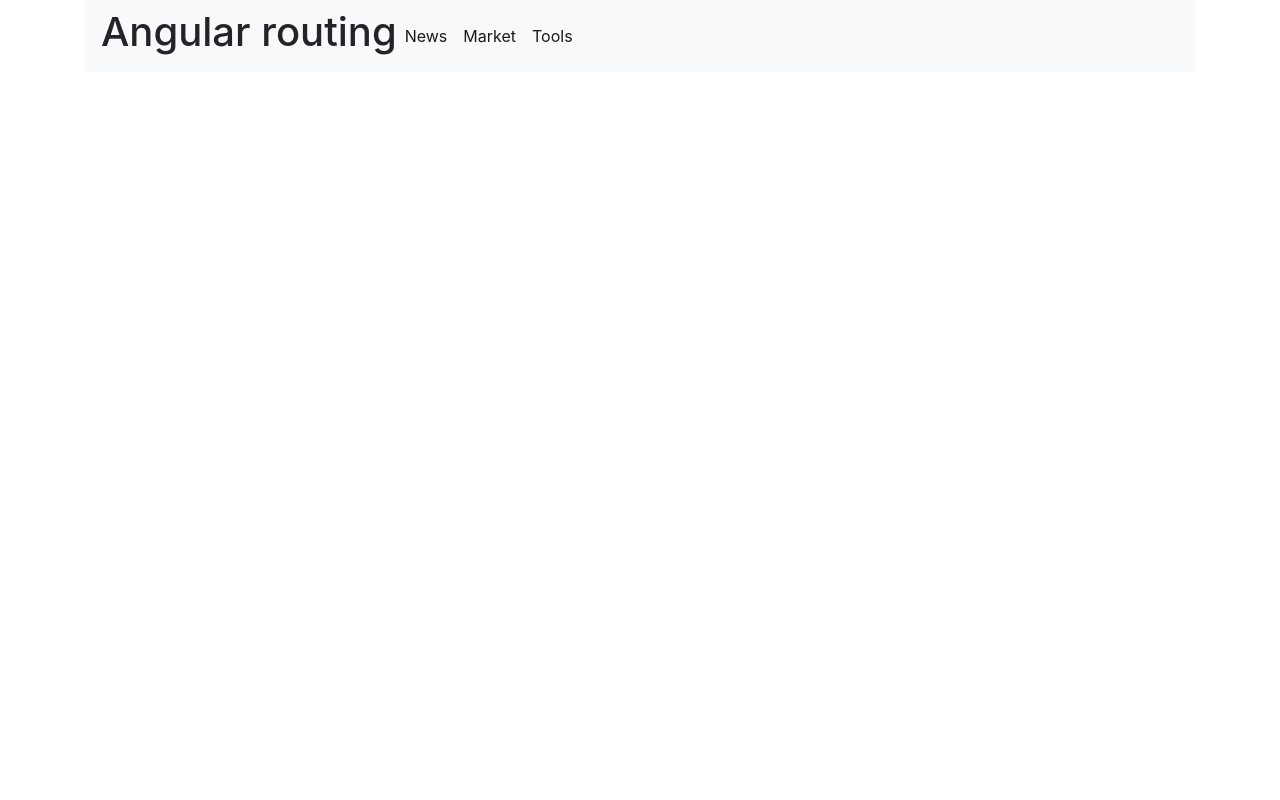
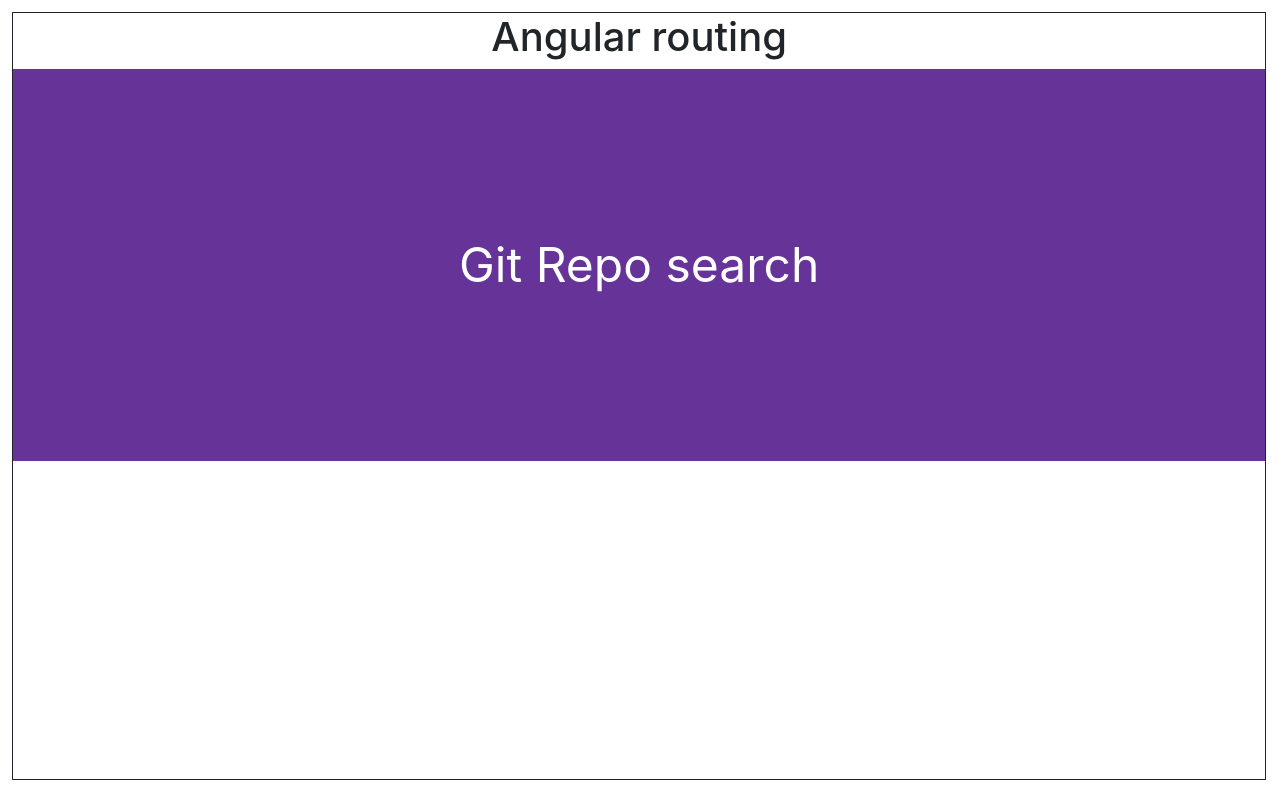
Before and after one commit to vishnuroshan/deploy-heroku, an Angular app: page / in a window 1280 px wide. Built offline with nearby package versions, Linux system fonts and the light colour scheme.

Commit message:
ui change

```diff
--- a/src/app/app.component.scss
+++ b/src/app/app.component.scss
@@ -0,0 +1,4 @@
+.container {
+  margin: 0 !important;
+  padding: 0 !important;
+}
--- a/src/app/app.module.ts
+++ b/src/app/app.module.ts
@@ -2,27 +2,19 @@
 import { NgModule } from '@angular/core';
 import { FormsModule } from '@angular/forms';
 import { RouterModule, Routes } from '@angular/router';
-import { HttpClient, HttpParams, HttpClientModule } from '@angular/common/http';
+import { HttpClientModule } from '@angular/common/http';
+import { ActivatedRoute } from '@angular/router';
 import { AppComponent } from './app.component';
-import { NewsComponent } from './news/news.component';
-import { MarketComponent } from './market/market.component';
 import { ToolsComponent } from './tools/tools.component';
 import { HomeComponent } from './home/home.component';
+
 const routes: Routes = [
   {
     path: '',
     component: HomeComponent
   },
   {
-    path: 'news',
-    component: NewsComponent
-  },
-  {
-    path: 'market',
-    component: MarketComponent
-  },
-  {
-    path: 'tools',
+    path: 'git',
     component: ToolsComponent
   }
 ];
@@ -30,8 +22,6 @@
 @NgModule({
   declarations: [
     AppComponent,
-    NewsComponent,
-    MarketComponent,
     ToolsComponent,
     HomeComponent
   ],
@@ -44,4 +34,11 @@
   providers: [],
   bootstrap: [AppComponent]
 })
-export class AppModule { }
+export class AppModule {
+
+  constructor(private route: ActivatedRoute) {
+    this.route.queryParams.subscribe(params => {
+      console.log(params);
+    });
+  }
+}
--- a/src/app/home/home.component.html
+++ b/src/app/home/home.component.html
@@ -1,18 +1,10 @@
-<nav class="navbar navbar-expand-lg navbar-light bg-light">
-  <h1>
-    Angular routing
-  </h1>
-  <div class="collapse navbar-collapse" id="navbarSupportedContent">
-    <ul class="navbar-nav mr-auto">
-      <li class="nav-item active">
-        <a routerLink="news" class="nav-link">News</a>
-      </li>
-      <li class="nav-item active">
-        <a routerLink="market" class="nav-link">Market</a>
-      </li>
-      <li class="nav-item active">
-        <a routerLink="tools" class="nav-link">Tools</a>
-      </li>
-    </ul>
-  </div>
-</nav>
+<div class="body-div">
+  <h1 style="text-align: center;">Angular routing</h1>
+
+  <a style="    text-align: center;
+  padding: 20vh;
+  font-size: 3em;
+  color: white;
+  background: rebeccapurple;"
+    routerLink="git" class="nav-link">Git Repo search</a>
+</div>
--- a/src/app/home/home.component.scss
+++ b/src/app/home/home.component.scss
@@ -0,0 +1,6 @@
+.body-div{
+    border: 1px solid;
+    width: 98vw;
+    height: 96vh;
+    margin: 12px;
+}
--- a/src/app/market/market.component.html
+++ /dev/null
@@ -1,3 +0,0 @@
-<p>
-  market works!
-</p>
--- a/src/app/market/market.component.ts
+++ /dev/null
@@ -1,15 +0,0 @@
-import { Component, OnInit } from '@angular/core';
-
-@Component({
-  selector: 'app-market',
-  templateUrl: './market.component.html',
-  styleUrls: ['./market.component.scss']
-})
-export class MarketComponent implements OnInit {
-
-  constructor() { }
-
-  ngOnInit() {
-  }
-
-}
--- a/src/app/news/news.component.html
+++ /dev/null
@@ -1,3 +0,0 @@
-<p>
-  news works!
-</p>
--- a/src/app/news/news.component.ts
+++ /dev/null
@@ -1,15 +0,0 @@
-import { Component, OnInit } from '@angular/core';
-
-@Component({
-  selector: 'app-news',
-  templateUrl: './news.component.html',
-  styleUrls: ['./news.component.scss']
-})
-export class NewsComponent implements OnInit {
-
-  constructor() { }
-
-  ngOnInit() {
-  }
-
-}
```
Also changed, not shown: src/app/market/market.component.scss (deleted), src/app/news/news.component.scss (deleted), 2 other files (tests, documents, lock files or other folders).
